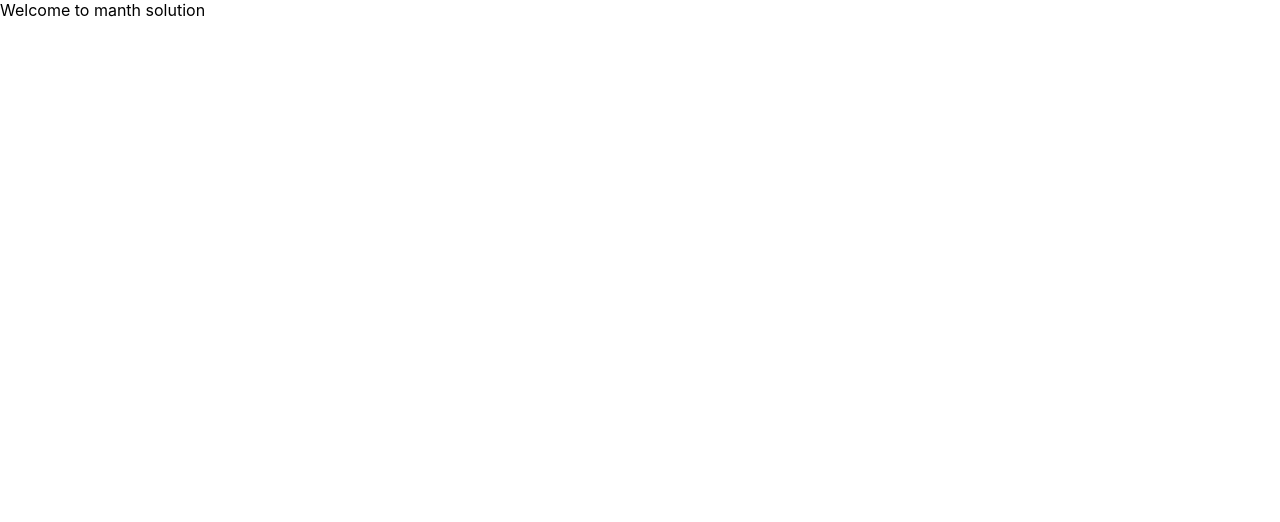
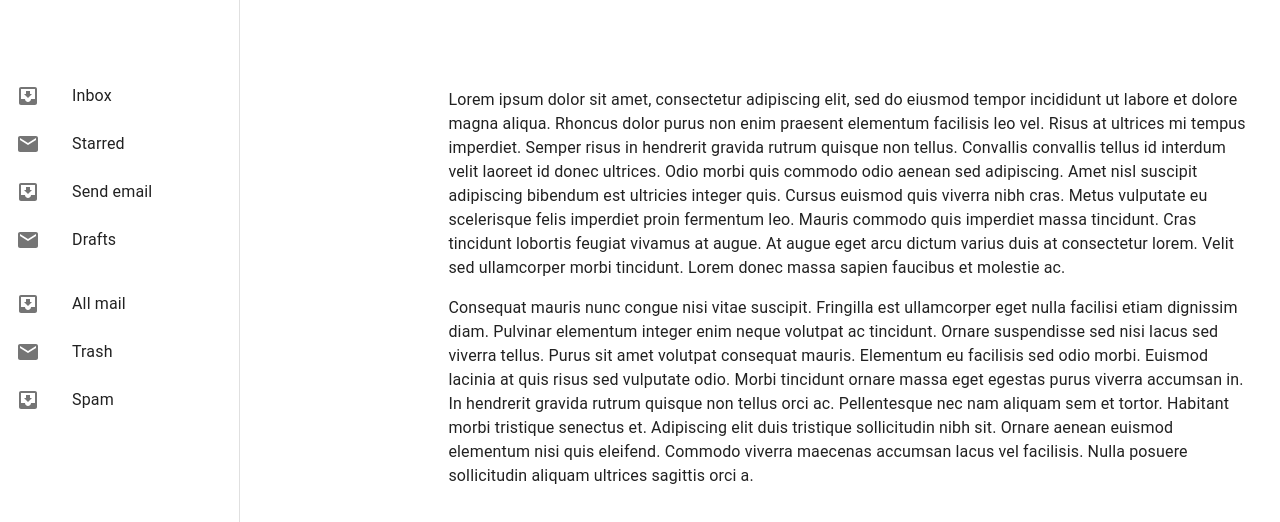
Before and after one commit to AliAsadManth/BSW-React, a React (Create React App) app: page / in a window 1280 px wide. Shown: the top 522 px of the page. Built offline with nearby package versions, Linux system fonts and the light colour scheme.

Commit message:
added admin sidebar

```diff
--- a/package.json
+++ b/package.json
@@ -3,11 +3,17 @@
   "version": "0.1.0",
   "private": true,
   "dependencies": {
+    "@emotion/react": "^11.4.1",
+    "@emotion/styled": "^11.3.0",
+    "@mui/icons-material": "^5.0.1",
+    "@mui/material": "^5.0.2",
+    "@mui/styled-engine": "^5.0.1",
     "@testing-library/jest-dom": "^5.14.1",
     "@testing-library/react": "^11.2.7",
     "@testing-library/user-event": "^12.8.3",
     "react": "^17.0.2",
     "react-dom": "^17.0.2",
+    "react-router-dom": "^5.3.0",
     "react-scripts": "4.0.3",
     "web-vitals": "^1.1.2"
   },
--- a/src/App.js
+++ b/src/App.js
@@ -1,8 +1,8 @@
+import Routes from "./utils/routes";
+
 function App() {
   return (
-    <div className="App">
-      <header className="App-header">Welcome to manth solution</header>
-    </div>
+      <Routes />
   );
 }
 
--- /dev/null
+++ b/src/pages/adminPage/Main.js
@@ -0,0 +1,12 @@
+import React from 'react'
+import Sidebar from './component/Drawer'
+
+const Main = () => {
+    return (
+        <div>
+            <Sidebar/>
+        </div>
+    )
+}
+
+export default Main
--- /dev/null
+++ b/src/pages/adminPage/component/Drawer.js
@@ -0,0 +1,91 @@
+import * as React from 'react';
+import Box from '@mui/material/Box';
+import Drawer from '@mui/material/Drawer';
+import CssBaseline from '@mui/material/CssBaseline';
+import Toolbar from '@mui/material/Toolbar';
+import List from '@mui/material/List';
+import Typography from '@mui/material/Typography';
+import ListItem from '@mui/material/ListItem';
+import ListItemIcon from '@mui/material/ListItemIcon';
+import ListItemText from '@mui/material/ListItemText';
+import InboxIcon from '@mui/icons-material/MoveToInbox';
+import MailIcon from '@mui/icons-material/Mail';
+
+const drawerWidth = 240;
+
+const Sidebar = () => {
+    return (
+        <Box sx={{ display: 'flex' }}>
+      <CssBaseline />
+             <Toolbar>
+          <Typography variant="h6" noWrap component="div">
+            Clipped drawer
+          </Typography>
+        </Toolbar>
+      <Drawer
+        variant="permanent"
+        sx={{
+          width: drawerWidth,
+          flexShrink: 0,
+          [`& .MuiDrawer-paper`]: { width: drawerWidth, boxSizing: 'border-box' },
+        }}
+      >
+        <Toolbar />
+        <Box sx={{ overflow: 'auto' }}>
+          <List>
+            {['Inbox', 'Starred', 'Send email', 'Drafts'].map((text, index) => (
+              <ListItem button key={text}>
+                <ListItemIcon>
+                  {index % 2 === 0 ? <InboxIcon /> : <MailIcon />}
+                </ListItemIcon>
+                <ListItemText primary={text} />
+              </ListItem>
+            ))}
+          </List>
+          <List>
+            {['All mail', 'Trash', 'Spam'].map((text, index) => (
+              <ListItem button key={text}>
+                <ListItemIcon>
+                  {index % 2 === 0 ? <InboxIcon /> : <MailIcon />}
+                </ListItemIcon>
+                <ListItemText primary={text} />
+              </ListItem>
+            ))}
+          </List>
+        </Box>
+      </Drawer>
+      <Box component="main" sx={{ flexGrow: 1, p: 3 }}>
+        <Toolbar />
+        <Typography paragraph>
+          Lorem ipsum dolor sit amet, consectetur adipiscing elit, sed do eiusmod
+          tempor incididunt ut labore et dolore magna aliqua. Rhoncus dolor purus non
+          enim praesent elementum facilisis leo vel. Risus at ultrices mi tempus
+          imperdiet. Semper risus in hendrerit gravida rutrum quisque non tellus.
+          Convallis convallis tellus id interdum velit laoreet id donec ultrices.
+          Odio morbi quis commodo odio aenean sed adipiscing. Amet nisl suscipit
+          adipiscing bibendum est ultricies integer quis. Cursus euismod quis viverra
+          nibh cras. Metus vulputate eu scelerisque felis imperdiet proin fermentum
+          leo. Mauris commodo quis imperdiet massa tincidunt. Cras tincidunt lobortis
+          feugiat vivamus at augue. At augue eget arcu dictum varius duis at
+          consectetur lorem. Velit sed ullamcorper morbi tincidunt. Lorem donec massa
+          sapien faucibus et molestie ac.
+        </Typography>
+        <Typography paragraph>
+          Consequat mauris nunc congue nisi vitae suscipit. Fringilla est ullamcorper
+          eget nulla facilisi etiam dignissim diam. Pulvinar elementum integer enim
+          neque volutpat ac tincidunt. Ornare suspendisse sed nisi lacus sed viverra
+          tellus. Purus sit amet volutpat consequat mauris. Elementum eu facilisis
+          sed odio morbi. Euismod lacinia at quis risus sed vulputate odio. Morbi
+          tincidunt ornare massa eget egestas purus viverra accumsan in. In hendrerit
+          gravida rutrum quisque non tellus orci ac. Pellentesque nec nam aliquam sem
+          et tortor. Habitant morbi tristique senectus et. Adipiscing elit duis
+          tristique sollicitudin nibh sit. Ornare aenean euismod elementum nisi quis
+          eleifend. Commodo viverra maecenas accumsan lacus vel facilisis. Nulla
+          posuere sollicitudin aliquam ultrices sagittis orci a.
+        </Typography>
+      </Box>
+    </Box>
+    )
+}
+
+export default Sidebar;
--- /dev/null
+++ b/src/pages/adminPage/index.js
@@ -0,0 +1,13 @@
+import React from 'react'
+import Main from "./Main"
+import { Switch, Route } from "react-router-dom";
+
+const index = () => {
+    return (
+        <Switch>
+            <Route path="/" exact component={Main} />
+      </Switch>
+    )
+}
+
+export default index
--- /dev/null
+++ b/src/utils/routes.js
@@ -0,0 +1,12 @@
+import { BrowserRouter as Router } from "react-router-dom";
+import Admin from "../pages/adminPage/index.js"
+
+const Routes = () => {
+    return (
+        <Router>
+            <Admin/>
+        </Router>
+    )
+}
+
+export default Routes
```
Also changed, not shown: src/pages/admin.js (deleted), 1 other file (tests, documents, lock files or other folders).
